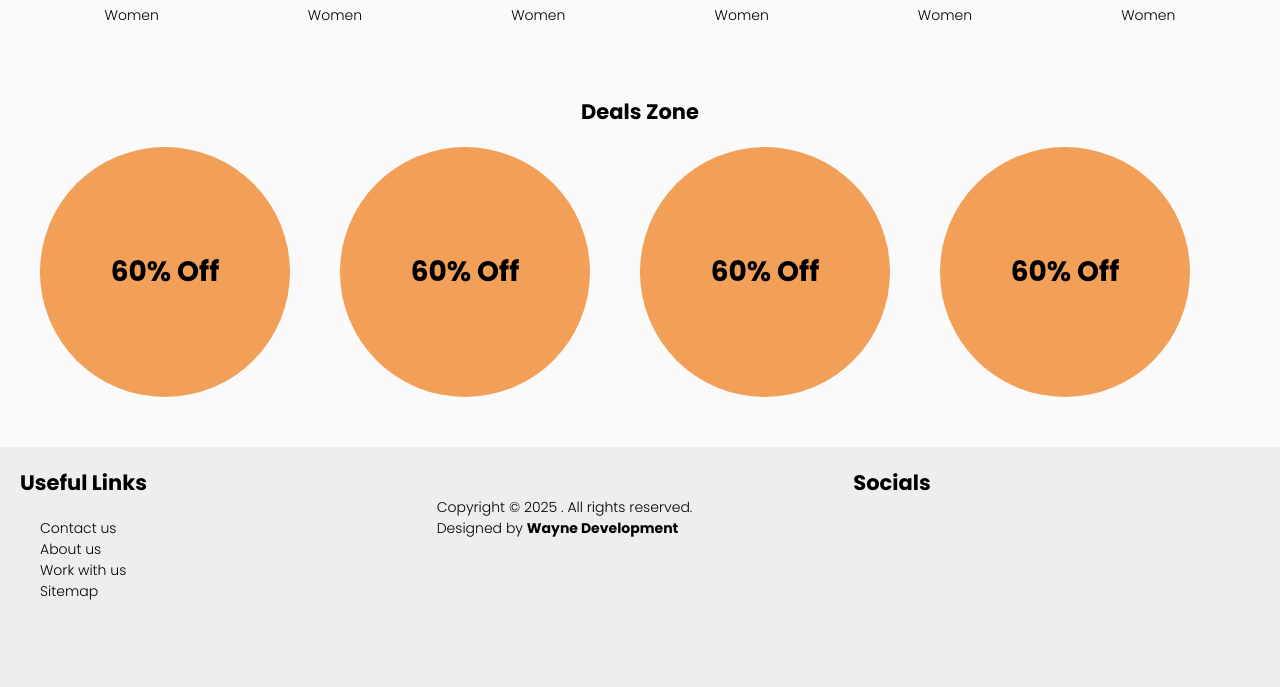
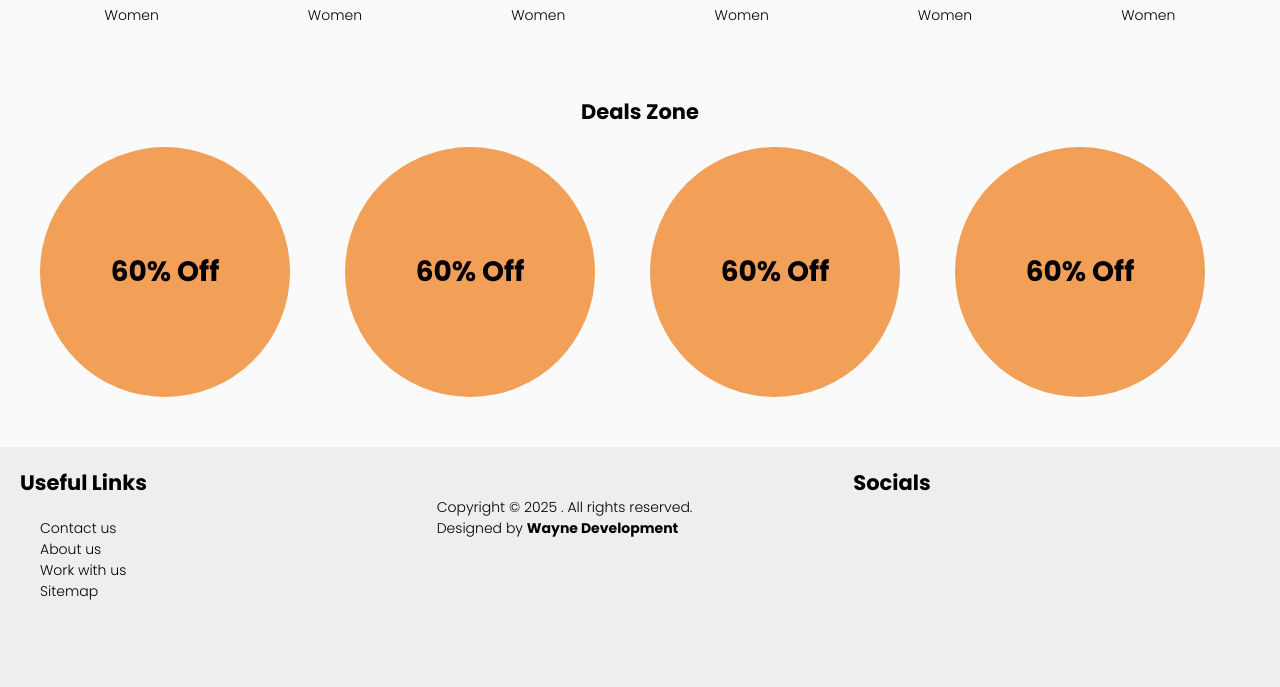
Before and after one commit to AliWayne101/dropshipping-template-1, a PHP site: page / in a window 1280 px wide. Shown: the part 951-1638 px from the top of the page. Run offline with PHP 8.4, Linux system fonts and the light colour scheme.

Commit message:
basic improvements

```diff
--- a/css/sections/main.css
+++ b/css/sections/main.css
@@ -1,6 +1,6 @@
 .categories-main {
     display: grid;
-    grid-template-columns: repeat(6, 1fr);
+    grid-template-columns: repeat(auto-fit, minmax(180px, 1fr));
     color: black;
     gap: 20px;
     padding: 20px 0;
@@ -34,11 +34,9 @@
     /* Under development */
     /* center the objects */
     display: grid;
-    grid-template-columns: repeat(4, 1fr);
-    gap: space-around;
-    justify-content: space-around;
+    grid-template-columns: repeat(auto-fit, minmax(250px, 1fr)); /* Auto-fit the grid columns */
+    gap: 20px;
     margin-top: 20px;
-
 }
 
 .deals .deals-card {
--- a/css/vars.css
+++ b/css/vars.css
@@ -20,5 +20,6 @@
 @media screen and (max-width: 720px) {
     .content {
         margin: 0px;
+        padding-left: 10px;
     }
 }
--- a/index.php
+++ b/index.php
@@ -116,6 +116,7 @@ include './vars/_conf.php';
             </div>
 
             <h2 class="center">Deals Zone</h2>
+
             <div class="deals">
                 <a href="#" class="deals-card">
                     60% Off
```
